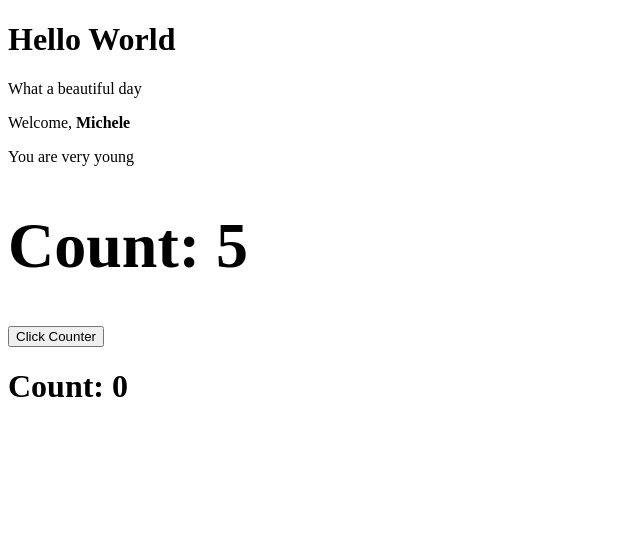
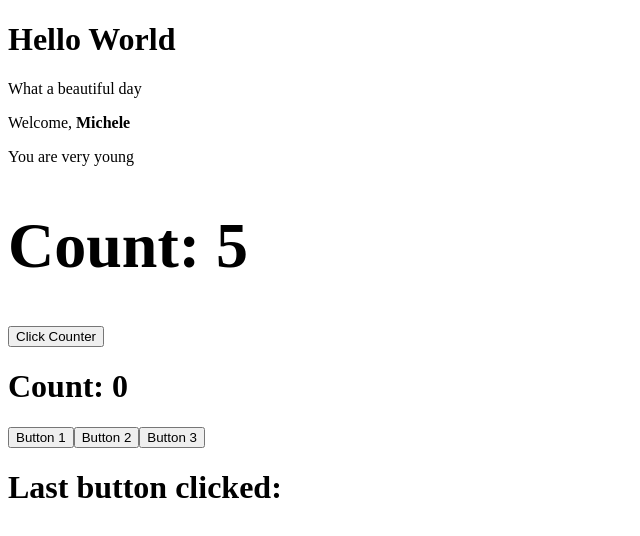
Before and after one commit to Micheleg27/react-exercises, a React (Create React App) app: page / in a window 1280 px wide. Shown: the top 536 px of the page, without its empty margins (0-640 px from the left). Built offline with nearby package versions, Linux system fonts and the light colour scheme.

Commit message:
events03

```diff
--- a/src/App.js
+++ b/src/App.js
@@ -3,6 +3,7 @@
 import { Welcome } from "./Welcome";
 import { Counter } from "./Counter";
 import { ClickCounter } from "./ClickCounter";
+import { ClickTracker } from "./ClickTracker";
 
 export default class App extends React.Component {
     render(){
@@ -11,6 +12,7 @@
                 <Welcome name={<strong>Michele</strong>} age={17}/>
                 <Counter />
                 <ClickCounter />
+                <ClickTracker />
                 </div>;
     }
 }
--- /dev/null
+++ b/src/ClickTracker.js
@@ -0,0 +1,25 @@
+import React from "react";
+
+export class ClickTracker extends React.Component {
+    state = {
+        id: '',
+    }
+
+    lastButton = (e) => {
+        this.setState(() => {
+            return {id: e.target.id}
+        })
+    }
+
+
+    render(){
+        return (
+                <div>
+                    <button id="btn1" onClick={this.lastButton}>Button 1</button>
+                    <button id="btn2" onClick={this.lastButton}>Button 2</button>
+                    <button id="btn3" onClick={this.lastButton}>Button 3</button>
+                    <h1>Last button clicked: {this.state.id}</h1>
+                </div>
+        )
+    }
+}
```
